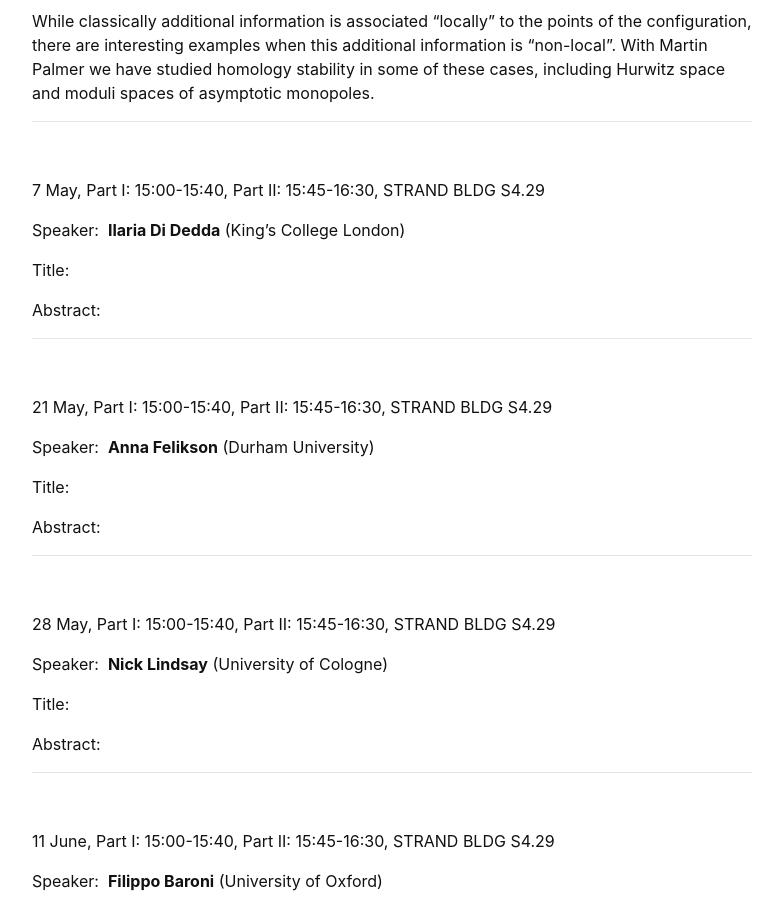
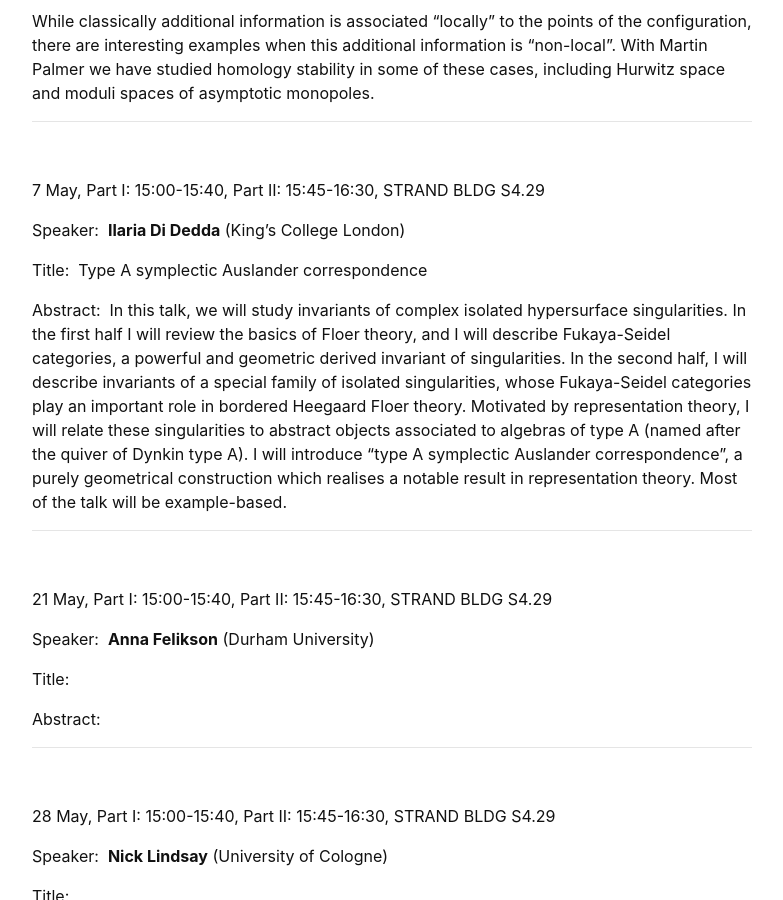
Before and after one commit to kcl-geometry-seminar/kcl-geometry-seminar.github.io, a Jekyll site: the page built from pages/index.md, in a window 1280 px wide and 900 px high, scrolled down 945 px. Shown: the whole window, without its empty margins (248-1031 px from the left). Built offline with Jekyll 4.4.1, drawn with Linux system fonts in a browser that asks for light colours; a script that is not in the unit is left out.

Commit message:
Update index.md

```diff
--- a/pages/index.md
+++ b/pages/index.md
@@ -40,9 +40,9 @@ While classically additional information is associated "locally" to the points o
 
 Speaker:&nbsp; **Ilaria Di Dedda** (King's College London)
 
-Title:&nbsp;
+Title:&nbsp; Type A symplectic Auslander correspondence
 
-Abstract:&nbsp;
+Abstract:&nbsp; In this talk, we will study invariants of complex isolated hypersurface singularities. In the first half I will review the basics of Floer theory, and I will describe Fukaya-Seidel categories, a powerful and geometric derived invariant of singularities. In the second half, I will describe invariants of a special family of isolated singularities, whose Fukaya-Seidel categories play an important role in bordered Heegaard Floer theory. Motivated by representation theory, I will relate these singularities to abstract objects associated to algebras of type A (named after the quiver of Dynkin type A). I will introduce “type A symplectic Auslander correspondence”, a purely geometrical construction which realises a notable result in representation theory. Most of the talk will be example-based.
 
 ---------------------------------------------------------
 <br />
```
